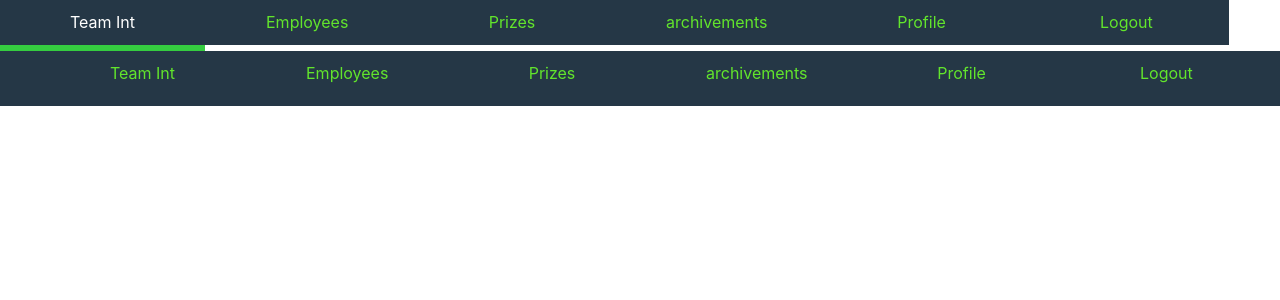
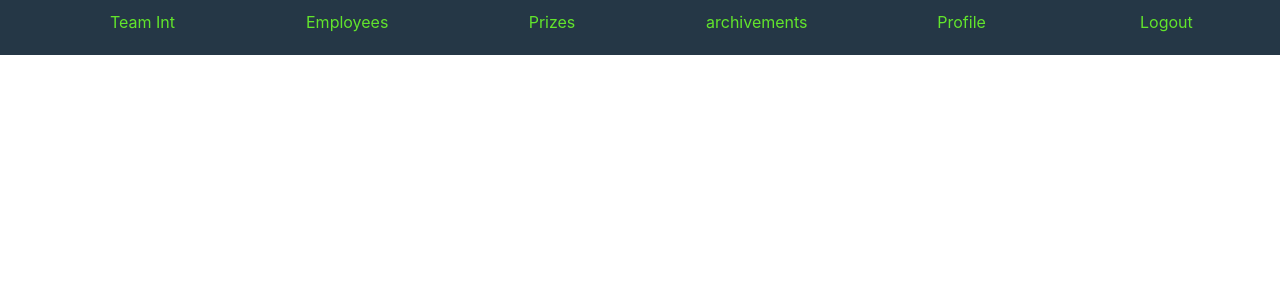
Before and after one commit to sebascasta97/TeamFinal, a React (Create React App) app: page /#/employees in a window 1280 px wide. Shown: the top 300 px of the page. Built offline with nearby package versions, Linux system fonts and the light colour scheme.

Commit message:
solucion error al iniciar la app

```diff
--- a/src/App.css
+++ b/src/App.css
@@ -54,13 +54,14 @@
   height:100%;
   color:#62E52C;
   border-radius: 0px;
-  /*margin-top:1%;*/
+
 }
 
 .itemMenu :hover
 {
   color :white;
   border-bottom:6px solid #35CD40;
+
 
 
 
@@ -73,4 +74,9 @@
   padding: 6% 0%;
 }
 
+.itemMenu p :hover
+{
+  margin-bottom:50px;
+}
+
 /**/
--- a/src/App.js
+++ b/src/App.js
@@ -21,7 +21,7 @@ function App() {
         <Route component={NotFound} />
       </Switch>
       </HashRouter>
-
+{/*
     <ul className="MenuContainer">
                     <li  className="itemMenu">
                         <p>Team Int</p>
@@ -43,6 +43,7 @@ function App() {
                     </li >
 
             </ul>
+            */}
     </>
   );
 }
--- a/src/components/Menu.js
+++ b/src/components/Menu.js
@@ -4,27 +4,27 @@ import  React from 'react';
 function Menu()
 {
         return(
-            <div>
-                    <div  className="itemMenu">
+             <ul className="MenuContainer">
+                    <li  className="itemMenu">
                         <p>Team Int</p>
-                    </div>
-                    <div  className="itemMenu">
+                    </li >
+                    <li   className="itemMenu">
                         <p>Employees</p>
-                    </div>
-                    <div  className="itemMenu">
+                    </li >
+                    <li  className="itemMenu">
                         <p>Prizes</p>
-                    </div>
-                    <div  className="itemMenu">
+                    </li >
+                    <li   className="itemMenu">
                         <p>archivements</p>
-                    </div>
-                    <div  className="itemMenu">
+                    </li >
+                    <li   className="itemMenu">
                         <p>Profile</p>
-                    </div>
-                    <div  className="itemMenu">
+                    </li >
+                    <li   className="itemMenu">
                         <p>Logout</p>
-                    </div>
+                    </li >
 
-            </div>
+            </ul>
 
 
 
```
